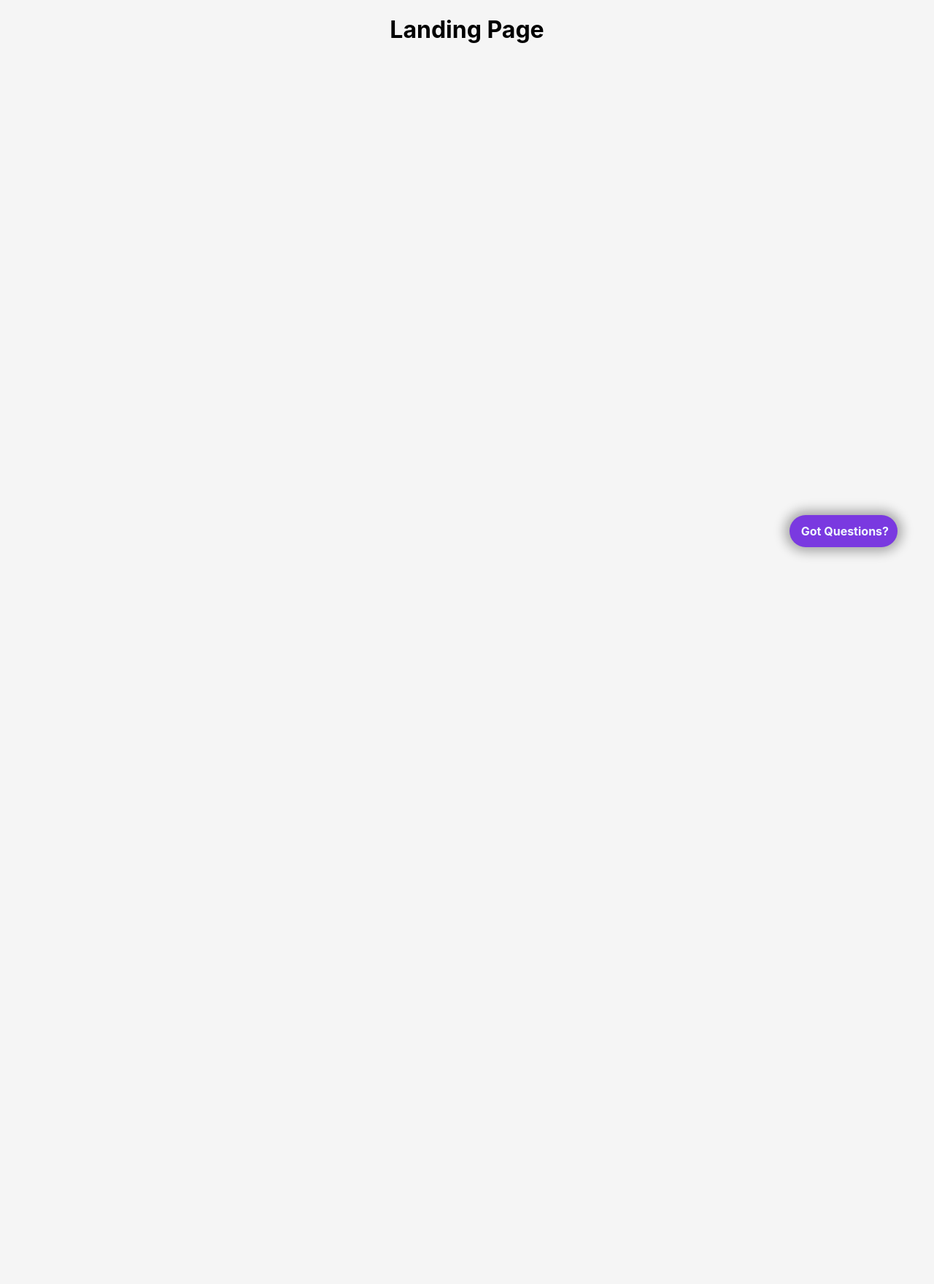
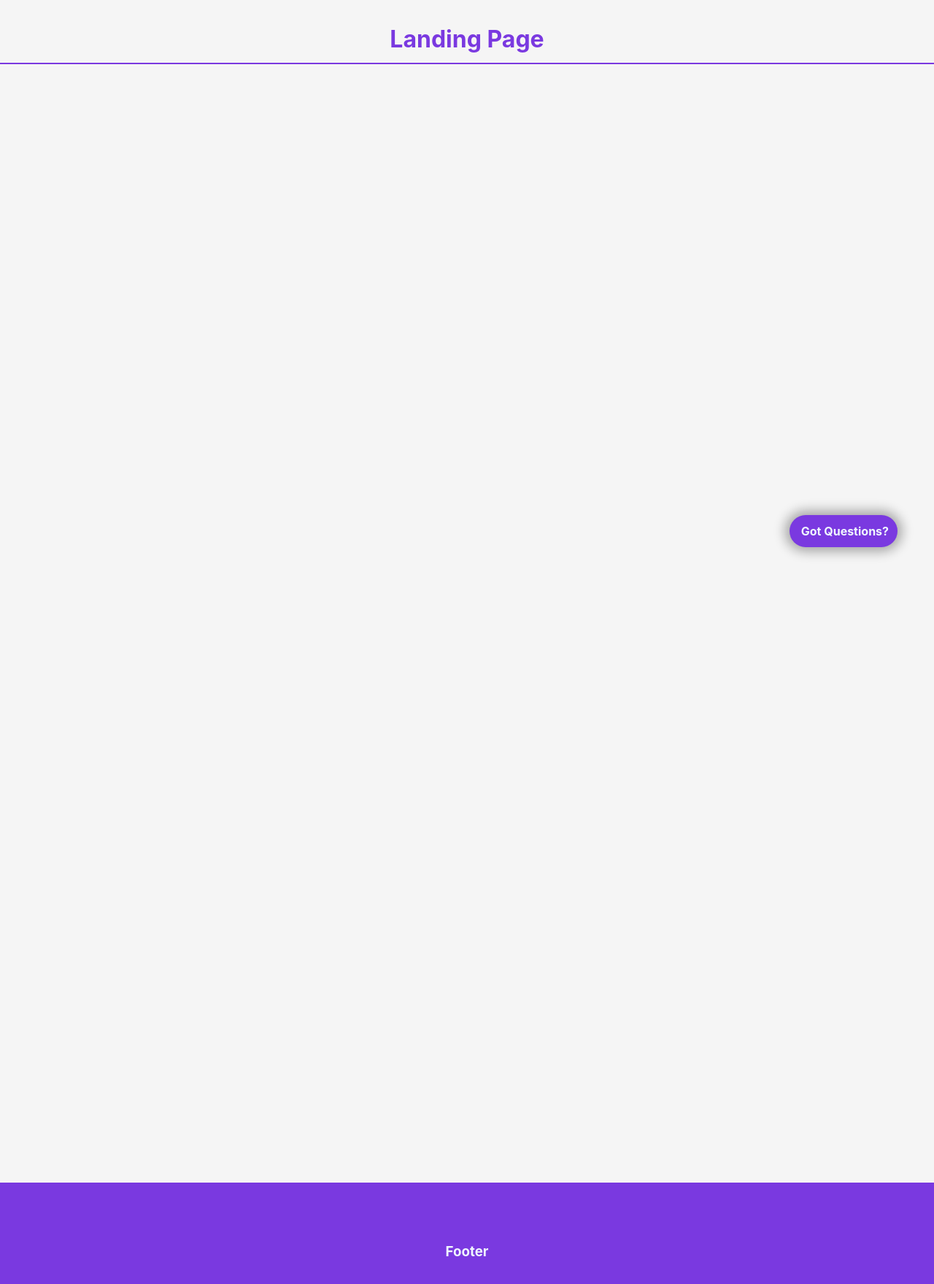
Before and after one commit to stkirk/intercom-clone, a React (Create React App) app: page / in a window 1280 px wide. Shown: the top 1760 px of the page at 73% size. Before the commit the page ends 800 px from the top, so only its background shows below. Built offline with nearby package versions, Linux system fonts and the light colour scheme.

Commit message:
finalize landing page and styles

```diff
--- a/src/App.css
+++ b/src/App.css
@@ -1,13 +1,31 @@
+/* Landing Page Styles */
 body {
   background-color: whitesmoke;
 }
 
-.landing {
+.landingContent {
   text-align: center;
+  height: 200vh;
+  color: #7a39e0;
 }
 
+h1 {
+  padding: 1%;
+  border-bottom: 2px solid #7a39e0;
+}
+
+footer {
+  background-color: #7a39e0;
+  text-align: center;
+  color: aliceblue;
+  font-weight: 600;
+  height: 20vh;
+  padding-top: 8vh;
+}
+
+/* Chat Styles */
 .chatIcon {
-  position: absolute;
+  position: fixed;
   right: 50px;
   bottom: 50px;
   z-index: 10000;
--- a/src/components/LandingPage/LandingPage.js
+++ b/src/components/LandingPage/LandingPage.js
@@ -2,8 +2,13 @@ import React from "react";
 
 const LandingPage = () => {
   return (
-    <div className="landing">
-      <h1>Landing Page</h1>
+    <div className="landingContainer">
+      <div className="landingContent">
+        <h1>Landing Page</h1>
+      </div>
+      <footer>
+        <h3>Footer</h3>
+      </footer>
     </div>
   );
 };
```
